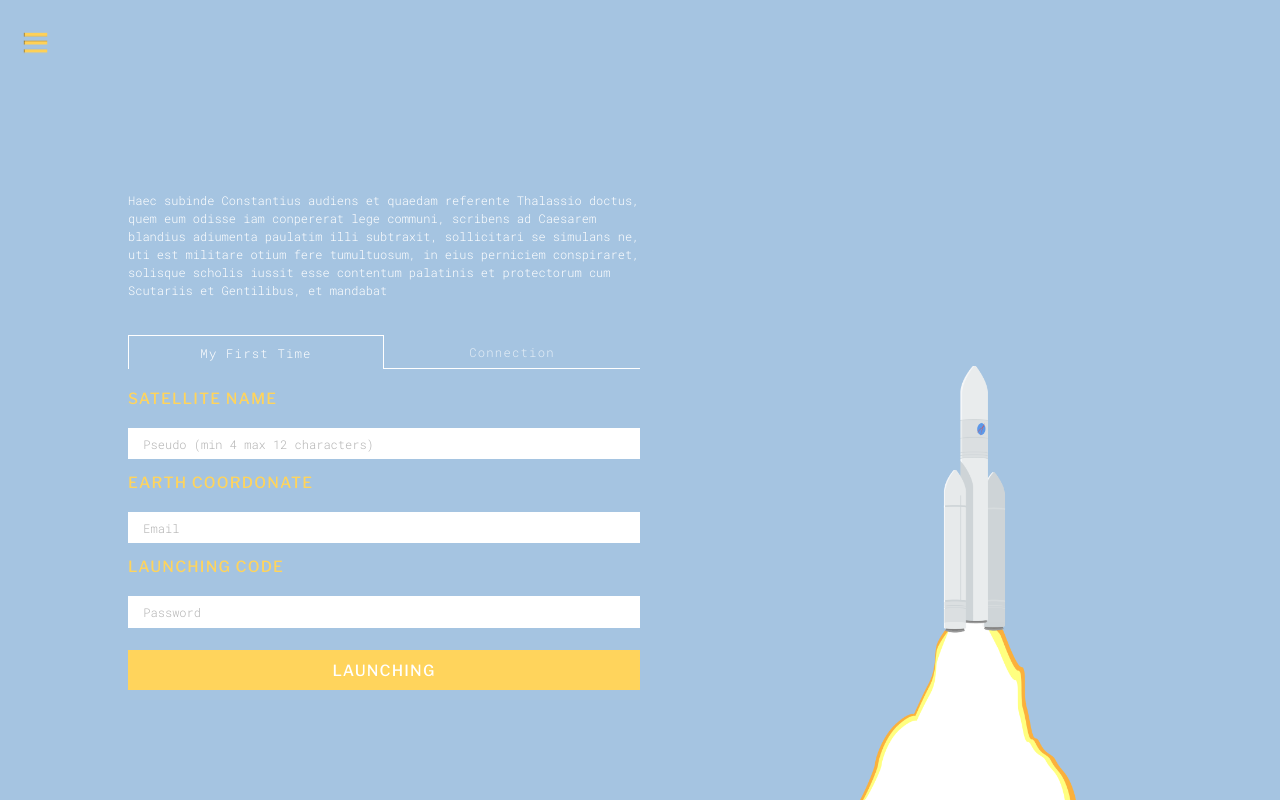
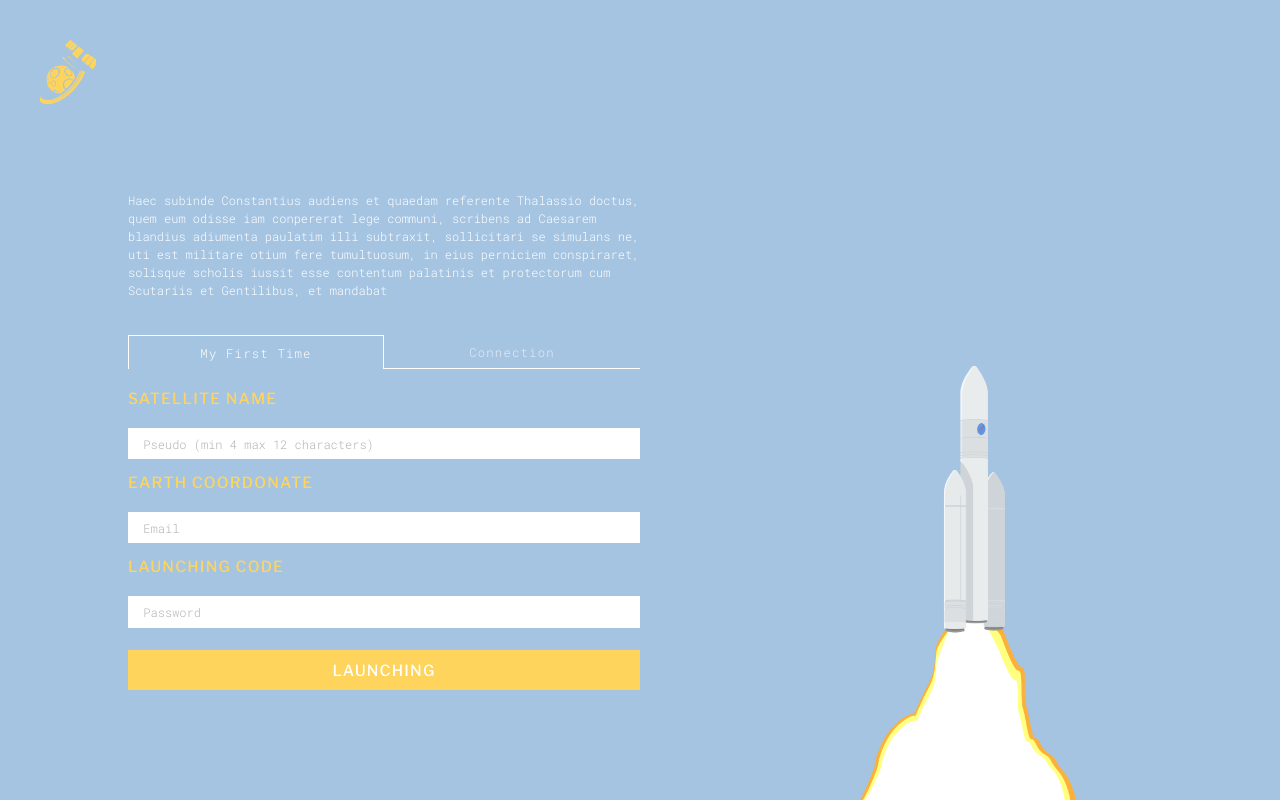
Before and after one commit to erabin05/projet2, an Angular app: page /#/welcome-page in a window 1280 px wide. Built offline with nearby package versions, Linux system fonts and the light colour scheme.

Commit message:
navBarterminer

```diff
--- a/src/app/app.component.css
+++ b/src/app/app.component.css
@@ -1,11 +1,11 @@
 .col-menu {
     position:fixed;
     z-index: 1;
-    width: 30vh;
+    width: 40vh;
     top: 0;
     left:0;
     overflow-x: hidden; /* Disable horizontal scroll */
-    height: 40vh;
+    height: 100vh;
     background-color: rgb(255,255,255,0)
 }
 
@@ -22,7 +22,7 @@
         top: 0;
         left:0;
         overflow-x: hidden; /* Disable horizontal scroll */
-        height: 40vh;
+        height: 100vh;
         background-color: rgb(255,255,255,0)
     }
 }
--- a/src/app/menu/menu.component.css
+++ b/src/app/menu/menu.component.css
@@ -1,7 +1,7 @@
 
 .icone{
-    height: 5vh;
-    width: 5vh;
+    height: 8vh;
+    width: 7vh;
     background-repeat: no-repeat;
     background-position: center;
     background-size: cover;
@@ -15,7 +15,7 @@
 }
 .lienNavBar {
     color: #FFD45C;
-    padding-left: 7vh;
+    padding-left: 12vh;
     width: 25vh;
     display: inline-block;
     text-align: left;
@@ -23,13 +23,13 @@
 }
 .bigMenu{
     background-color: rgb(26,26,26,0.9);
-    height:40vh;
+    height:100vh;
     transition-duration: 0.5s;
     transition-timing-function:linear ;
     transition-delay: 0s;
 }
 #bigMenu{
-    padding-left: 2vh;
-    padding-top:3vh;
+    padding-left: 5vh;
+    padding-top:5vh;
 
 }
--- a/src/app/menu/menu.component.html
+++ b/src/app/menu/menu.component.html
@@ -1,8 +1,8 @@
 
      <div id="bigMenu" class="font-subtitle" >
-     <div><button type="button" ng-click=displayPics()  id="burger" class="icone" style="background-image: url(../assets/Burger.png);">
+     <div><button type="button" ng-click=displayPics()  id="burger" class="icone" style="background-image: url(../assets/Logo.png);">
      </button></div>
-     <div><button type="button" ng-click=displayPics()  id="burger2" class="icone hidden" style="background-image: url(../assets/Burger.png);">
+     <div><button type="button" ng-click=displayPics()  id="burger2" class="icone hidden" style="background-image: url(../assets/Logo.png);">
      </button></div>
      <div class="col-12 icone">
      </div>
@@ -13,9 +13,9 @@
         <a routerLink="tours" class="lienNavBar nav-a" href=""><strong>EXPLORATION</strong></a>
      </button></div>
      <div><button type="button" ng-click=displayPics() id="tableau"  class="icone hidden" style="background-image: url(../../assets/Tableau.png);">
-        <a routerLink="tableau-de-bord" class="lienNavBar nav-a" href=""><form><strong>TABLEAU DE BORD</strong></form></a>
+        <a routerLink="tableau-de-bord" class="lienNavBar nav-a" href=""><form><strong>DASHBORD</strong></form></a>
      </button></div>
      <div><button type="button" ng-click=displayPics() id="sattelite2"  class="icone hidden" style="background-image: url(../../assets/Sattelite2.png);">
-        <a routerLink="pimp-my-satellite" class="lienNavBar nav-a" href=""><form><strong>MON SATELLITE</strong></form></a>
+        <a routerLink="pimp-my-satellite" class="lienNavBar nav-a" href=""><form><strong>MY SATELLITE</strong></form></a>
      </button></div>
     </div>
```
Also changed, not shown: src/assets/Logo.png (added).
